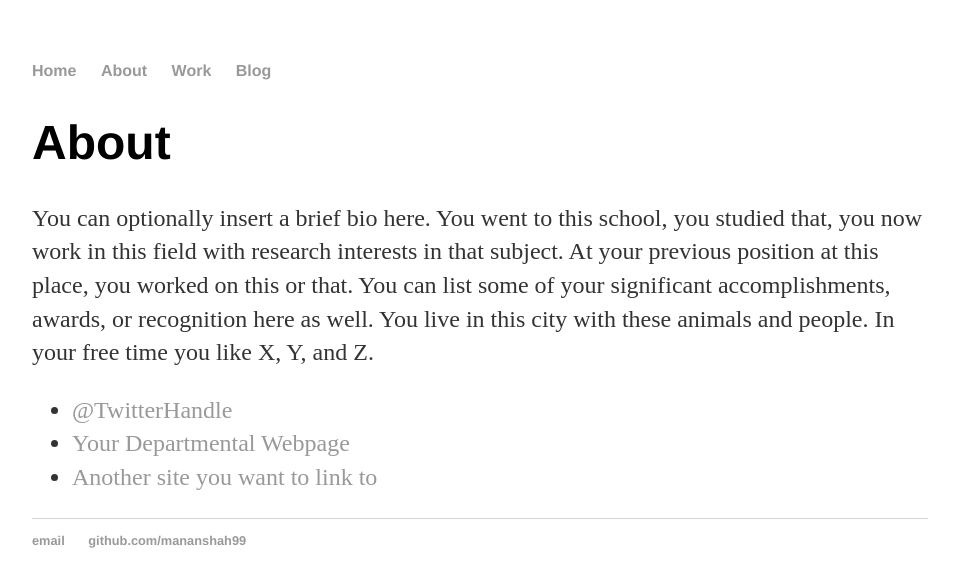
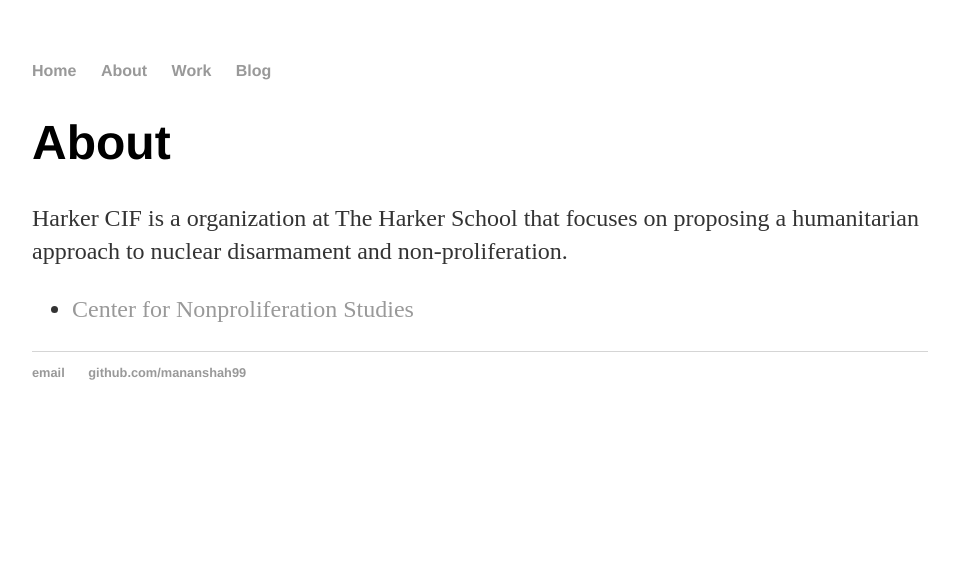
Before and after one commit to HarkerCIF/harkercif.github.io, a Jekyll site: the page built from about/index.html, in a window 1280 px wide. Shown: the top 587 px of the page, without its empty margins (160-1119 px from the left). Built offline with Jekyll 4.4.1, drawn with Linux system fonts in a browser that asks for light colours.

Commit message:
Edit about page

```diff
--- a/_layouts/default.html
+++ b/_layouts/default.html
@@ -13,7 +13,7 @@
 <ul>
 <li><a href="/">Home</a></li>
 <li><a href="/about">About</a></li>
-<li><a href="/cv">Work</a></li>
+<li><a href="/work">Work</a></li>
 <li><a href="/blog">Blog</a></li>
 </ul>
     </nav>
--- a/about/index.html
+++ b/about/index.html
@@ -1,15 +1,13 @@
 ---
 layout: default
-title: About Hank Quinlan
+title: About Harker CIF
 ---
 
 		<div class="about">
 			<h1>About</h1>
-			<p>You can optionally insert a brief bio here. You went to this school, you studied that, you now work in this field with research interests in that subject. At your previous position at this place, you worked on this or that. You can list some of your significant accomplishments, awards, or recognition here as well. You live in this city with these animals and people. In your free time you like X, Y, and Z.</p>
+			<p>Harker CIF is a organization at The Harker School that focuses on proposing a humanitarian approach to nuclear disarmament and non-proliferation.</p>
 
 			<ul class="contacts">
-				<li><a href="#">@TwitterHandle</a></li>
-				<li><a href="#">Your Departmental Webpage</a></li>
-				<li><a href="#">Another site you want to link to</a></li>
+				<li><a href="http://www.nonproliferation.org/">Center for Nonproliferation Studies</a></li>
 				</ul>
 		</div>
--- a/cv/index.html
+++ b/work/index.html
@@ -3,15 +3,14 @@ layout: default
 title: Harker CIF CV
 ---
 
-	<div class="cv">
-		<a href="#" class="download" title="Download CV as PDF">Download CV</a>
+	<div class="work">
+		<a href="#" class="download" title="Download">Download CV</a>
 					<h1>Harker CIF</h1>
 					<address>
 					<strong>The Harker Upper School</strong><br>
 					500 Saratoga Avenue<br>
 					San Jose, California<br>
 					<abbr title="phone">P:</abbr> (408) 249-2510<br>
-					<span class="obfuscate">mananshah777@gmail.com</span>
 					</address>
 
 					<h2>Our Publications (add to this!)</h2>
```
